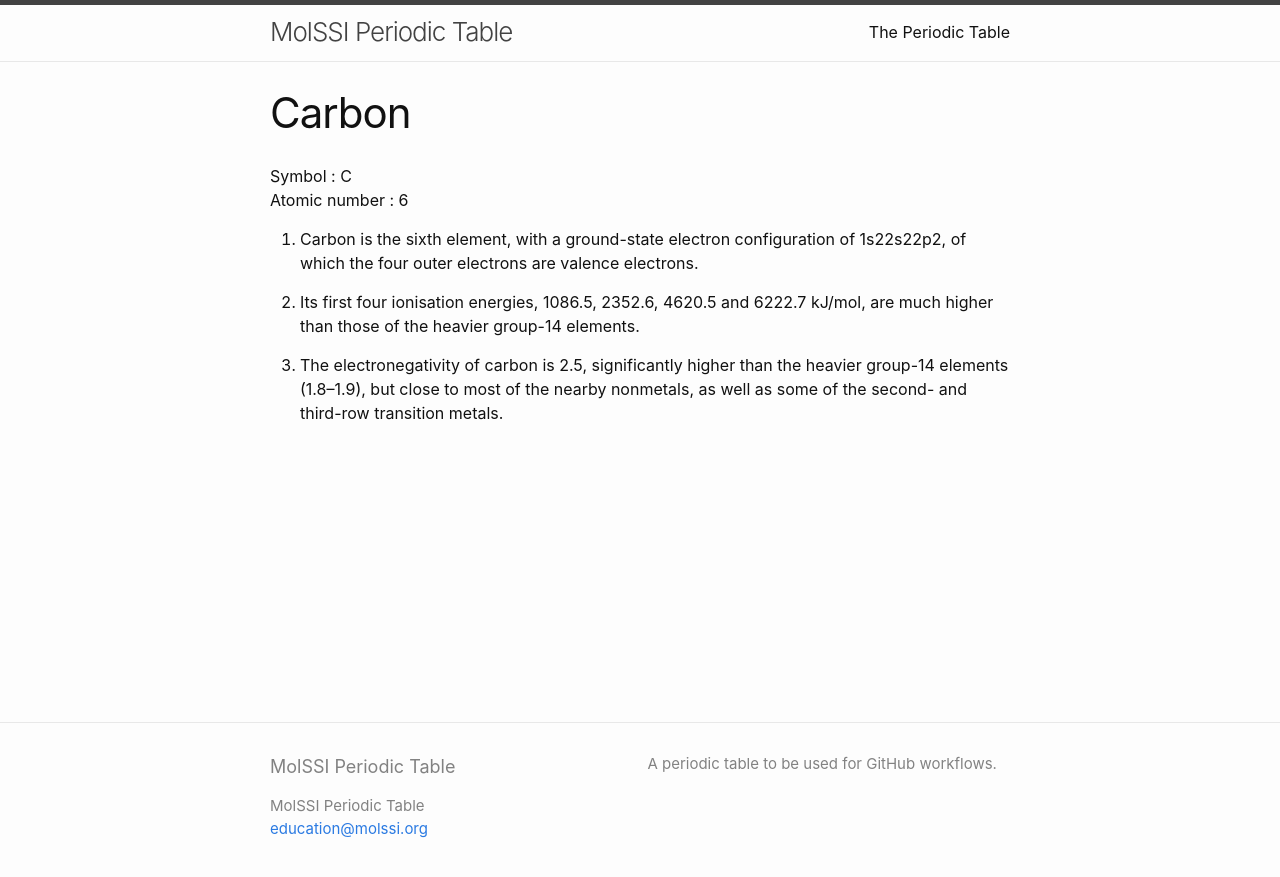
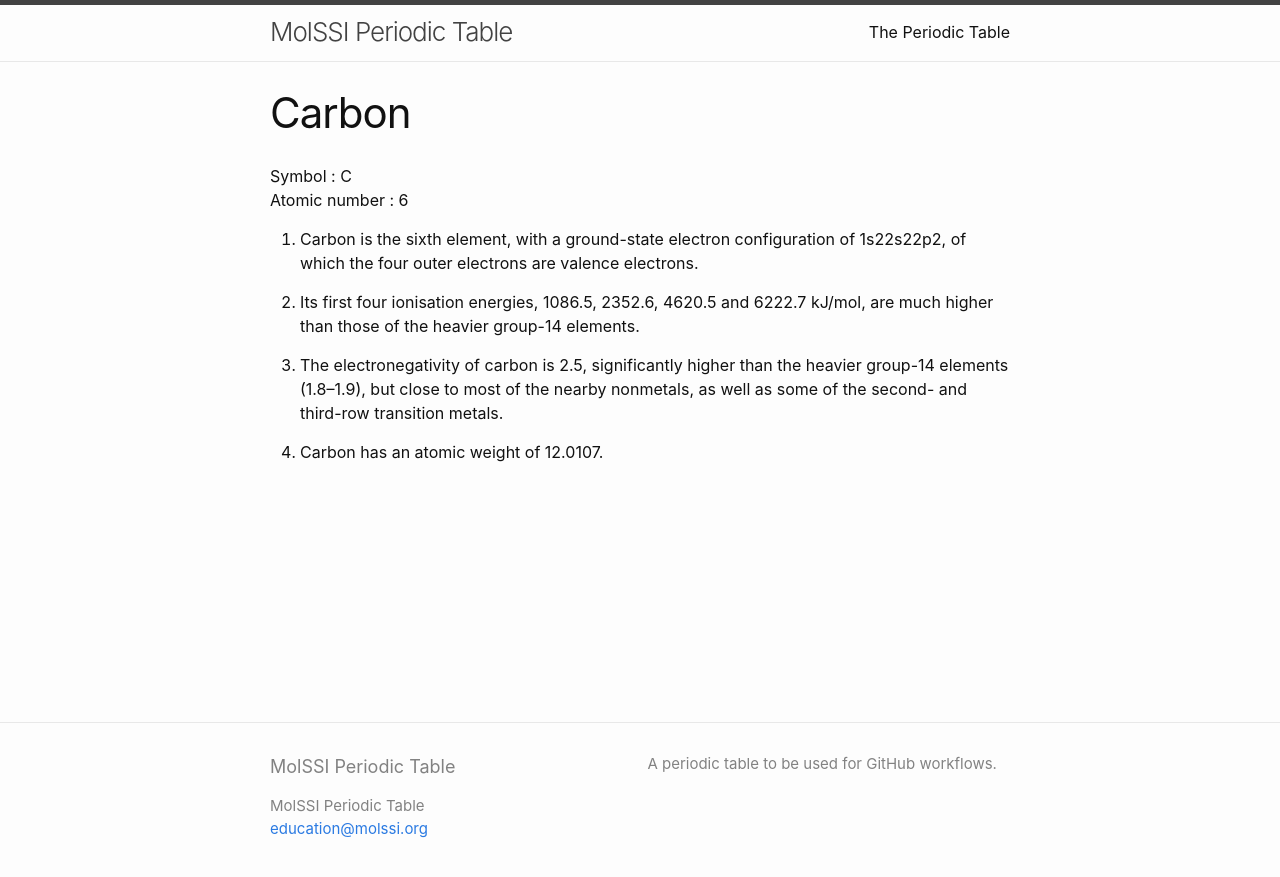
Before and after one commit to MolSSI-Education/periodic-table, a Jekyll site: the page built from elements/carbon.md, in a window 1280 px wide. Shown: the top 877 px of the page. Built offline with Jekyll 4.4.1, drawn with Linux system fonts in a browser that asks for light colours.

Commit message:
update carbon page

```diff
--- a/elements/carbon.md
+++ b/elements/carbon.md
@@ -12,3 +12,5 @@ Atomic number : 6<br/>
 2. Its first four ionisation energies, 1086.5, 2352.6, 4620.5 and 6222.7 kJ/mol, are much higher than those of the heavier group-14 elements.
 
 3. The electronegativity of carbon is 2.5, significantly higher than the heavier group-14 elements (1.8–1.9), but close to most of the nearby nonmetals, as well as some of the second- and third-row transition metals.
+
+4. Carbon has an atomic weight of 12.0107.
```
